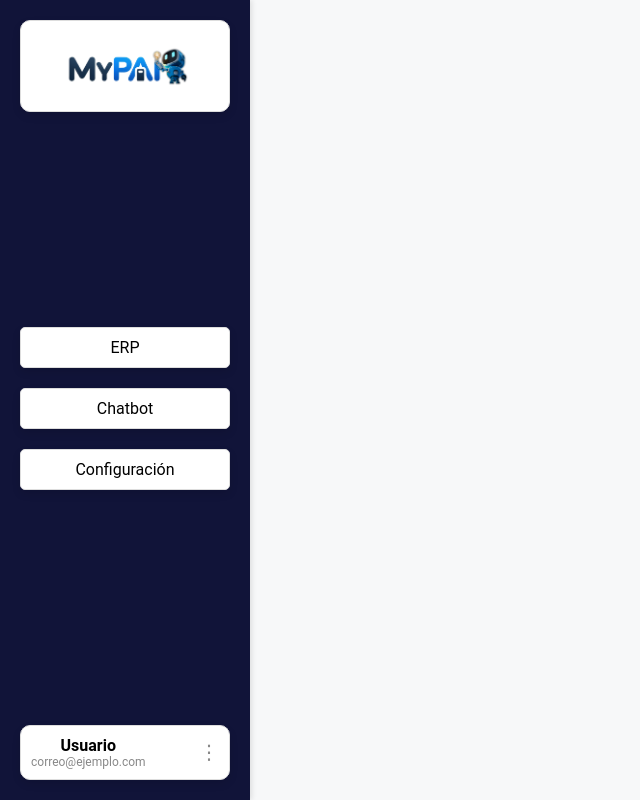
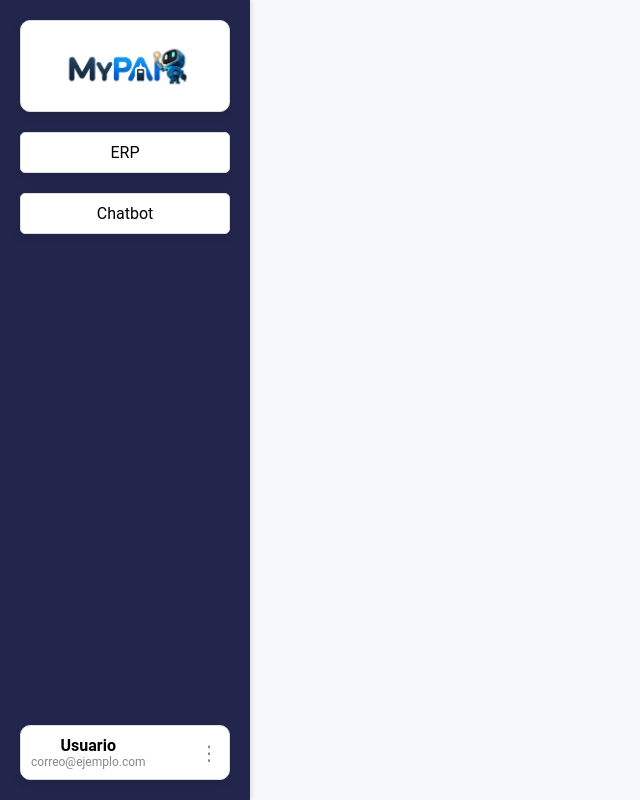
Before and after one commit to JhonRRA/Huawei-mypai, a React (Create React App) app in the folder my-web-app/: page /dashboard in a window 1280 px wide. Shown: the whole page, without its empty margins (0-640 px from the left). Built offline with nearby package versions, Linux system fonts and the light colour scheme.

Commit message:
mejora del dashboard 2

```diff
--- a/my-web-app/src/components/Dashboard.js
+++ b/my-web-app/src/components/Dashboard.js
@@ -49,15 +49,6 @@ const Dashboard = () => {
               Chatbot
             </Link>
           </li>
-          <li className={`menu-item ${activeMenu === "configuracion" ? "active" : ""}`}>
-            <Link
-              to="/dashboard/configuracion"
-              className="menu-box"
-              onClick={() => handleMenuClick("configuracion")}
-            >
-              Configuración
-            </Link>
-          </li>
         </ul>
         {/* Información del usuario */}
         <div className="user-box">
@@ -72,7 +63,7 @@ const Dashboard = () => {
             <div className="user-menu">
               <ul>
                 <li><Link to="/my-account">Mi cuenta</Link></li>
-                <li><Link to="/configuracion">Configuración</Link></li>
+                <li><Link to="/dashboard/configuracion">Configuración</Link></li>
                 <li><button onClick={handleLogout}>Salir</button></li>
               </ul>
             </div>
--- a/my-web-app/src/styles/Dashboard.css
+++ b/my-web-app/src/styles/Dashboard.css
@@ -14,40 +14,48 @@ body {
 .dashboard-sidebar {
   display: flex;
   flex-direction: column;
-  justify-content: space-between;
-  width: 250px; /* Aumenta el tamaño de la barra lateral */
-  background-color: #111439;
+  justify-content: space-between; /* Deja espacio entre las secciones */
+  width: 250px;
+  background-color: #23264c;
   padding: 20px;
   box-shadow: 2px 0 5px rgba(0, 0, 0, 0.1);
-  position: relative;
+  height: 100vh; /* Asegura que ocupe toda la altura */
+  position: relative; /* Mantén la barra fija */
 }
 
 
 /* Estilo para cada cuadro en el menú lateral */
 /* Menú lateral */
 .sidebar-menu {
-  list-style: none; /* Elimina los puntos de la lista */
-  padding: 0; /* Elimina el relleno predeterminado */
-  margin: 0; /* Elimina el margen predeterminado */
+  list-style: none;
+  padding: 0;
+  margin: 0;
+  display: flex;
+  flex-direction: column; /* Organiza los botones verticalmente */
+  gap: 10px; /* Espacio entre los botones */
+  flex-grow: 1; /* Permite que esta sección crezca */
 }
 
 .menu-item {
-  margin-bottom: 20px; /* Espacio entre cuadros */
+  margin-bottom: 10px; /* Espacio entre cuadros */
 }
 
 .menu-box {
-  background-color: #ffffff; /* Fondo blanco para los cuadros */
-  border: 1px solid #ddd; /* Borde del cuadro */
-  border-radius: 8px; /* Bordes redondeados */
-  box-shadow: 0px 4px 8px rgba(0, 0, 0, 0.1); /* Sombra para un mejor efecto visual */
-  text-align: center; /* Centrar el contenido del cuadro */
-  padding: 12px; /* Relleno dentro del cuadro */
-  transition: transform 0.2s, background-color 0.2s; /* Animación para hover */
+  background-color: #ffffff;
+  border: 1px solid #ddd;
+  border-radius: 8px;
+  box-shadow: 0px 4px 8px rgba(0, 0, 0, 0.1);
+  text-align: center;
+  padding: 12px;
+  transition: transform 0.2s, background-color 0.2s;
+  color: #333;
+  text-decoration: none;
+  display: block;
 }
 
 .menu-box:hover {
-  background-color: #f0f0f0; /* Cambio de color al pasar el mouse */
-  transform: scale(1.03); /* Aumenta el tamaño ligeramente */
+  background-color: #f0f0f0;
+  transform: scale(1.03);
 }
 
 .menu-link {
```
